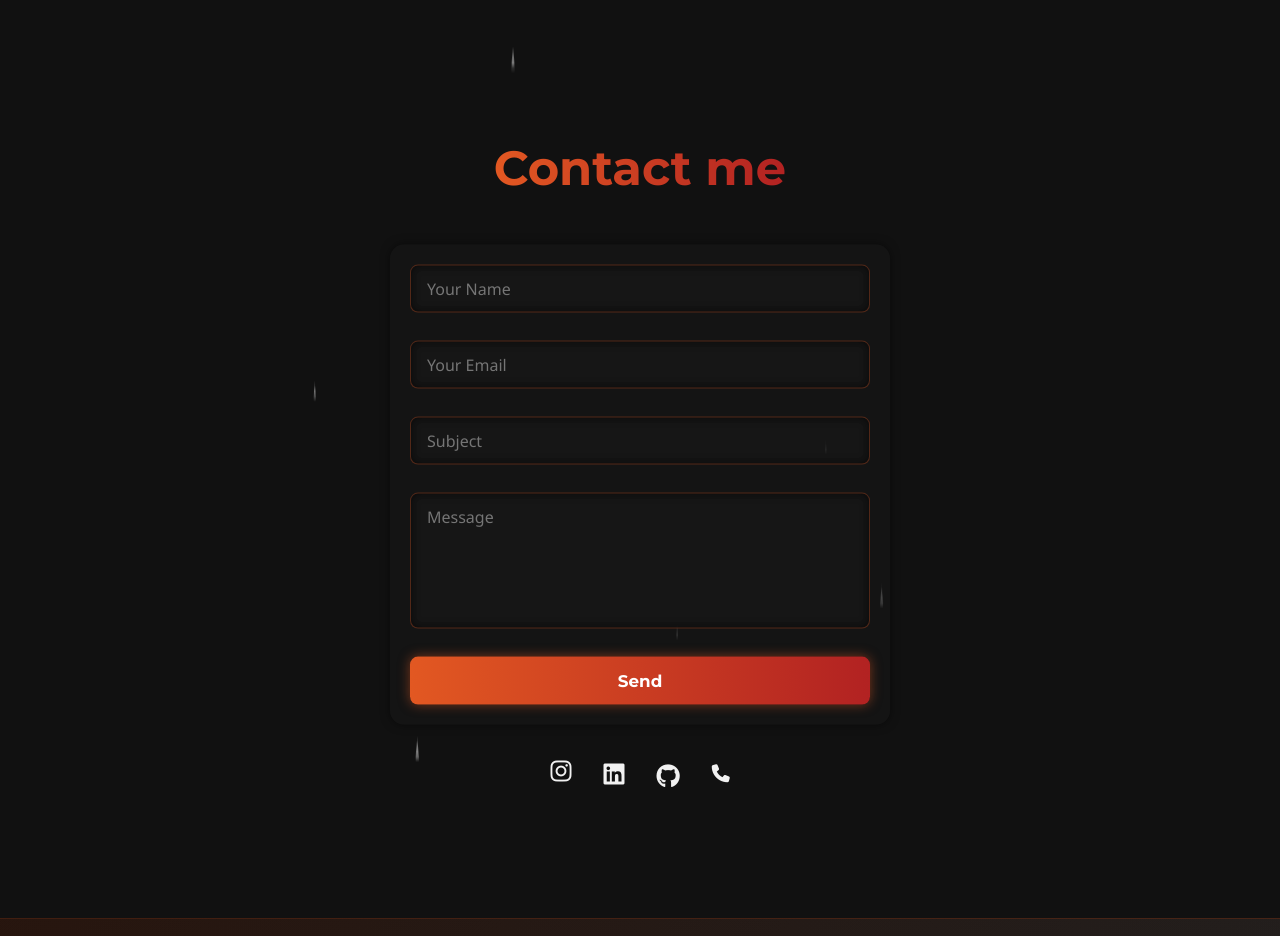
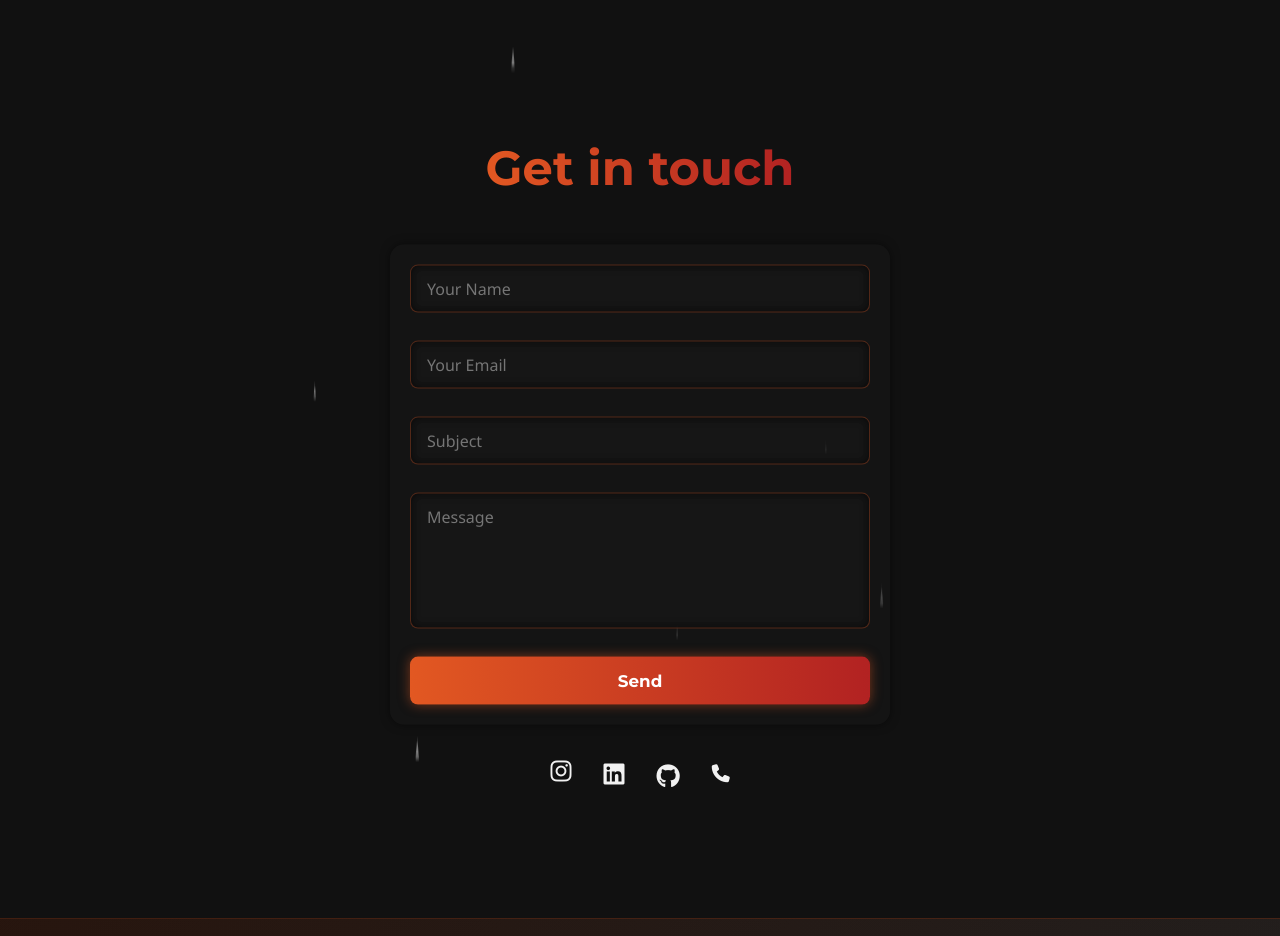
Before and after one commit to Pranjal-Sahu21/portfolio-website, a React (Vite) app: page / in a window 1280 px wide. Shown: the part 3220-4156 px from the top of the page. Built offline with nearby package versions, Linux system fonts and the light colour scheme.

Commit message:
Changed some styling

```diff
--- a/src/Contact.jsx
+++ b/src/Contact.jsx
@@ -20,7 +20,7 @@ export default function Contact() {
           damping: 20,
         }}
       >
-        Contact me
+        Get in touch
       </motion.h1>
 
       {state.succeeded ? (
```
